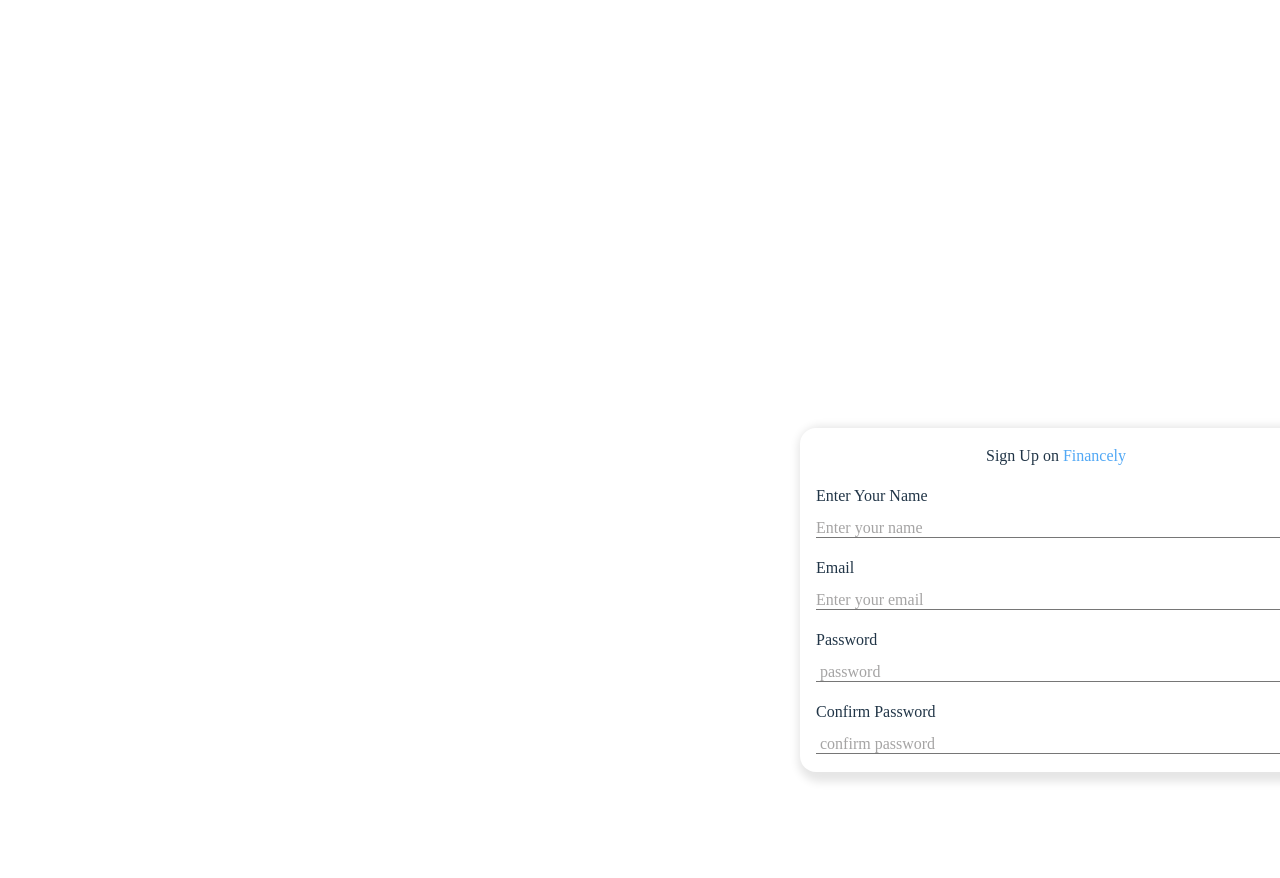
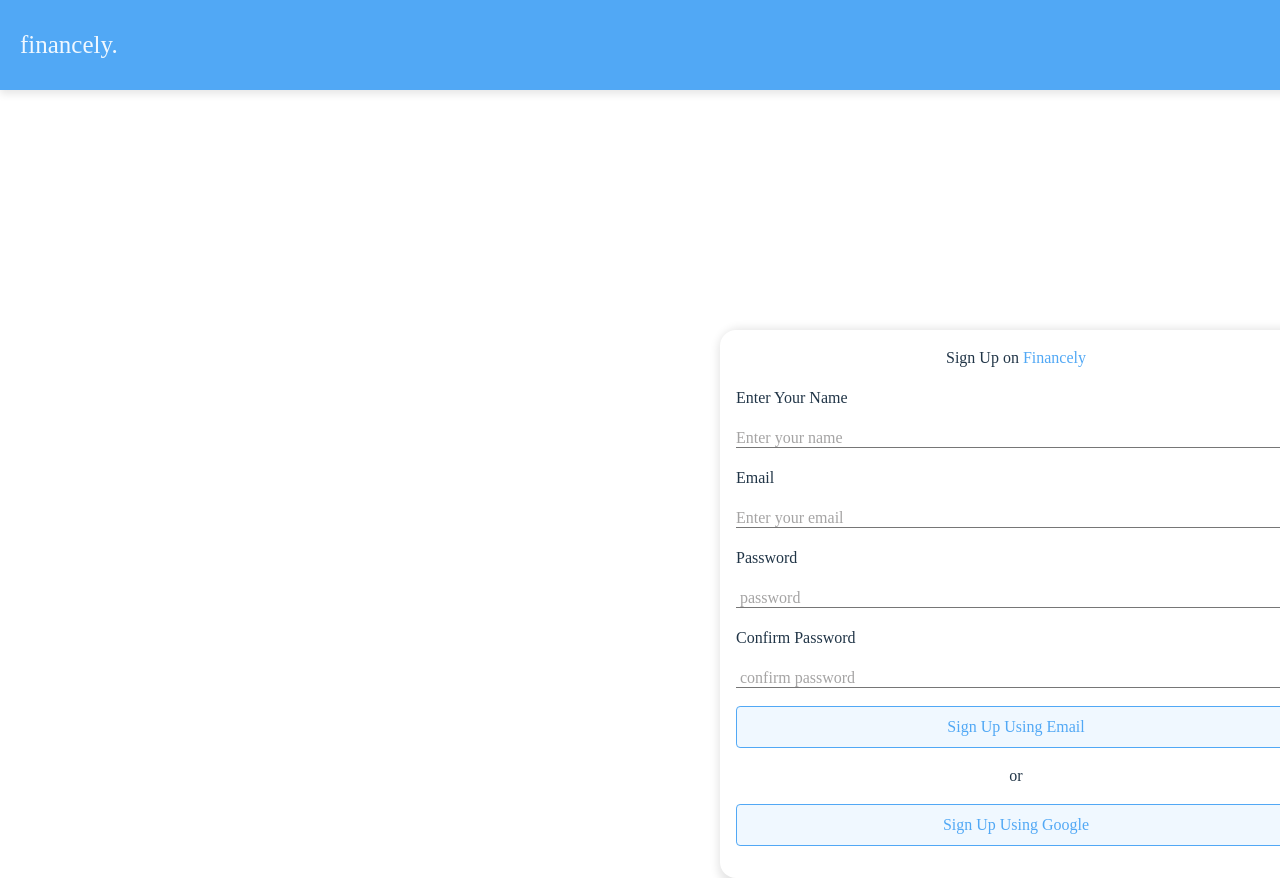
Before and after one commit to DharminderPal/Finace_tracker-, a React (Vite) app: page / in a window 1280 px wide. Shown: the top 878 px of the page. Before the commit the page ends 800 px from the top, so only its background shows below. Built offline with nearby package versions, Linux system fonts and the light colour scheme; a web font is replaced by a local one.

Commit message:
17/9/2025

```diff
--- a/src/component/Button/index.tsx
+++ b/src/component/Button/index.tsx
@@ -1,10 +1,12 @@
 import React from "react";
 import './styles.css'
 
-function Button({text,onclick}){
+function Button({text,onclick,blue}){
 return (
 <>
-<div className="btn"        onClick={onclick}>{text}</div>
+<div className={blue?"btn blue":"btn"}        onClick={onclick}>
+    {text}
+    </div>
 </>
 
 
--- a/src/component/Button/styles.css
+++ b/src/component/Button/styles.css
@@ -0,0 +1,31 @@
+.btn{
+width: auto;
+color: var(--theme);
+text-align: center;
+margin: 1rem 0rem;
+padding: 0.5rem;
+background-color: aliceblue;
+border: 1px solid var(--theme);
+border-radius: 0.254rem;
+cursor: pointer;
+display: flex !important;
+align-items: center;
+justify-content: center;
+height: auto ! important;
+}
+.btn:hover{
+
+background-color: var(--theme);
+color: white;
+transition: all 0.3s ;
+
+}
+.btn-blue{
+    background-color: var(--theme);
+    color: white ;
+}
+.btn-blue:hover{
+    background-color: white ;
+    color: var(--theme)! important;
+    transition: all 0.3s;
+}
--- a/src/component/SignupSignin/index.jsx
+++ b/src/component/SignupSignin/index.jsx
@@ -2,6 +2,8 @@ import React from "react";
 import { useState } from "react";
 import "./styles.css";
 import Input from "../input";
+import Header from "../Header";
+import Button from "../Button"; /*import button here  in this */
 function SingupinComponent() {
     const [name,setName]= useState("")
     const[email,setEmail] = useState("")
@@ -9,10 +11,11 @@ function SingupinComponent() {
     const [confirmPassword,setConfirmPassword] = useState("")
 return (
     <>
+    <Header/>
     <div className="wrapper">
     <h2 className="title">Sign Up on <span style={{color:`var(--theme)`}} >Financely</span></h2>
 
-  <form action="">
+  <form action="post">
 
 <Input label={"Enter Your Name "}
 state={name}
@@ -38,7 +41,9 @@ state={confirmPassword}
 setstate={setConfirmPassword}
 placeholder={" confirm password"}
   />
-
+<Button text={"Sign Up Using Email"}  />
+<p style={{textAlign:"center"}}>or</p>
+<Button text={"Sign Up Using Google"}  />
   </form>
 
     </div>
--- a/src/component/SignupSignin/styles.css
+++ b/src/component/SignupSignin/styles.css
@@ -3,9 +3,9 @@
     box-shadow:   4px 4px 8px 6px var(--shadow-color);
     border-radius: 1rem;
     gap: 1rem;
-    margin-top: 25rem;
-    width: 30rem;
-    margin-left: 50rem;
+    margin-top: 15rem;
+    width: 35rem;
+    margin-left: 45rem;
 }
 
 .title{
--- a/src/component/input/style.css
+++ b/src/component/input/style.css
@@ -1,7 +1,7 @@
 .label-input{
 
 text-transform: capitalize;
-margin-bottom: 0.5rem;
+margin-bottom: 1rem;
 }
 .input-wrapper{
 
```
